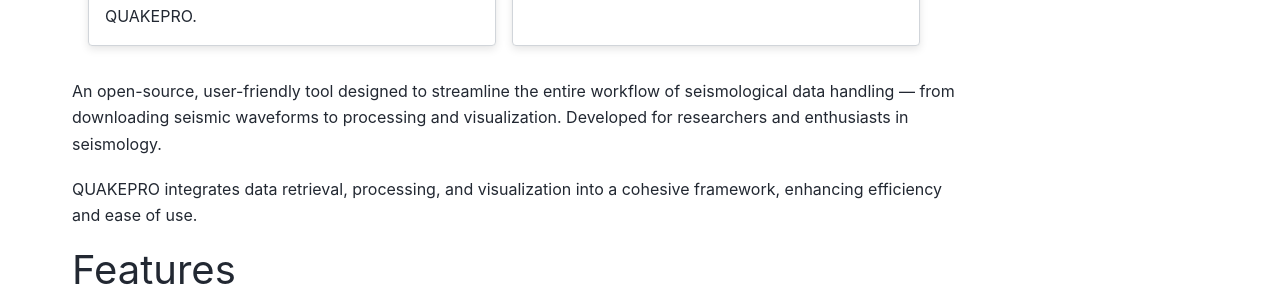
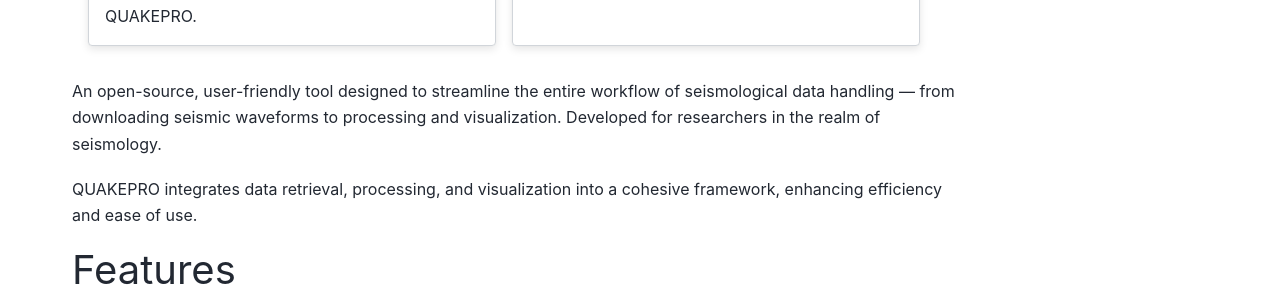
Before and after one commit to gabrielepaoletti/quakepro, a Sphinx documentation site: the page built from docs/source/index.rst, in a window 1280 px wide and 1311 px high. Shown: the part 361-661 px from the top of the window. Built offline with Sphinx 7.4.7 and the PyData theme 0.15.4, drawn with Linux system fonts in a browser that asks for light colours.

Commit message:
Update docs

```diff
--- a/docs/source/index.rst
+++ b/docs/source/index.rst
@@ -29,7 +29,7 @@ QUAKEPRO: earthQUAKE Processing and Retrieval Operations
 
       Explore detailed documentation of classes and methods for in-depth understanding.
 
-An open-source, user-friendly tool designed to streamline the entire workflow of seismological data handling — from downloading seismic waveforms to processing and visualization. Developed for researchers and enthusiasts in seismology.
+An open-source, user-friendly tool designed to streamline the entire workflow of seismological data handling — from downloading seismic waveforms to processing and visualization. Developed for researchers in the realm of seismology.
 
 QUAKEPRO integrates data retrieval, processing, and visualization into a cohesive framework, enhancing efficiency and ease of use.
 
```
